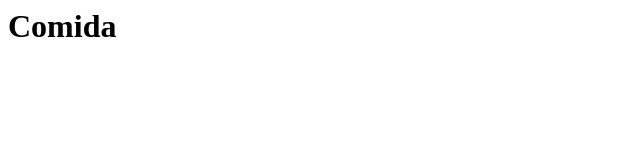
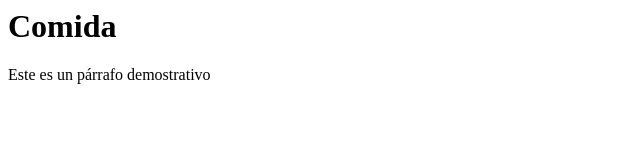
Before and after one commit to PsychoticProgrammer/proyecto_GitHub, a plain HTML site: page index.html in a window 1280 px wide. Shown: the whole page, without its empty margins (0-640 px from the left). Drawn offline with Linux system fonts and the light colour scheme.

Commit message:
Update index.html

```diff
--- a/index.html
+++ b/index.html
@@ -1 +1,2 @@
 <h1>Comida</h1>
+<p>Este es un párrafo demostrativo</p>
```
